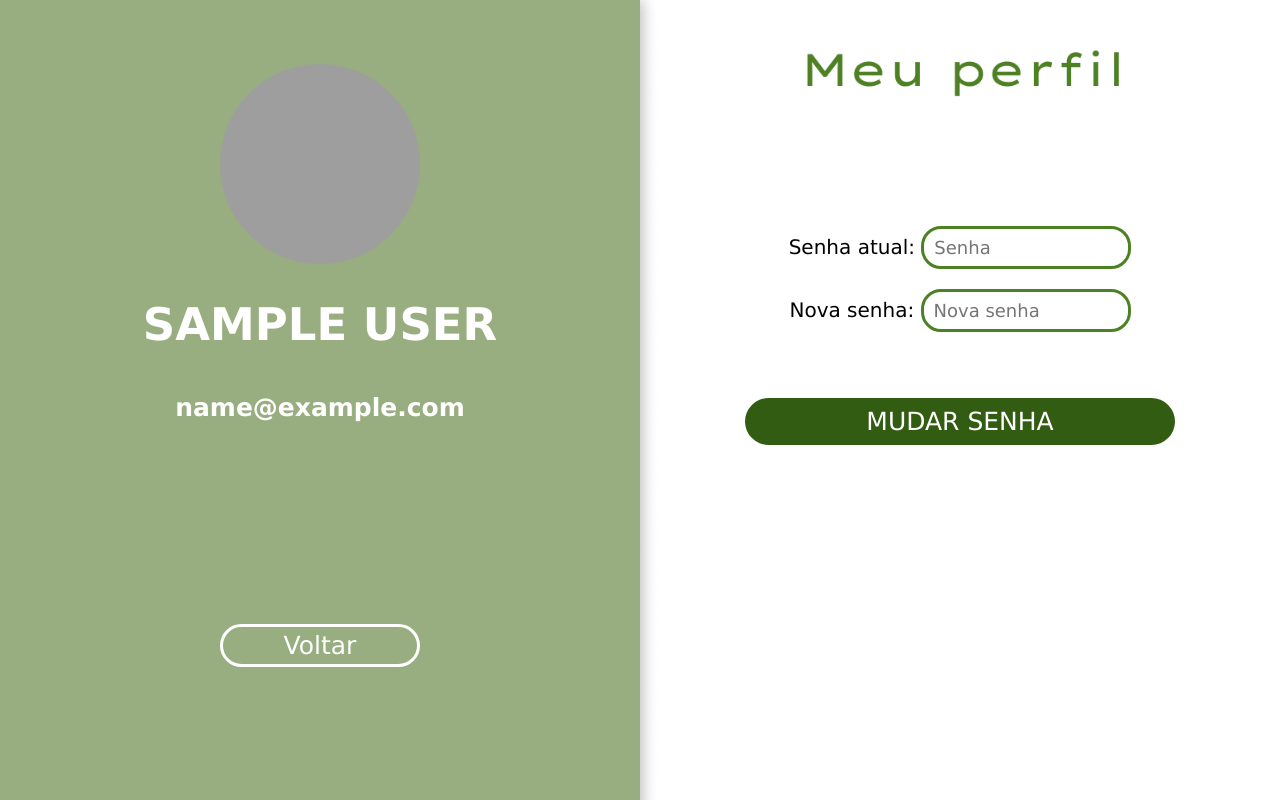
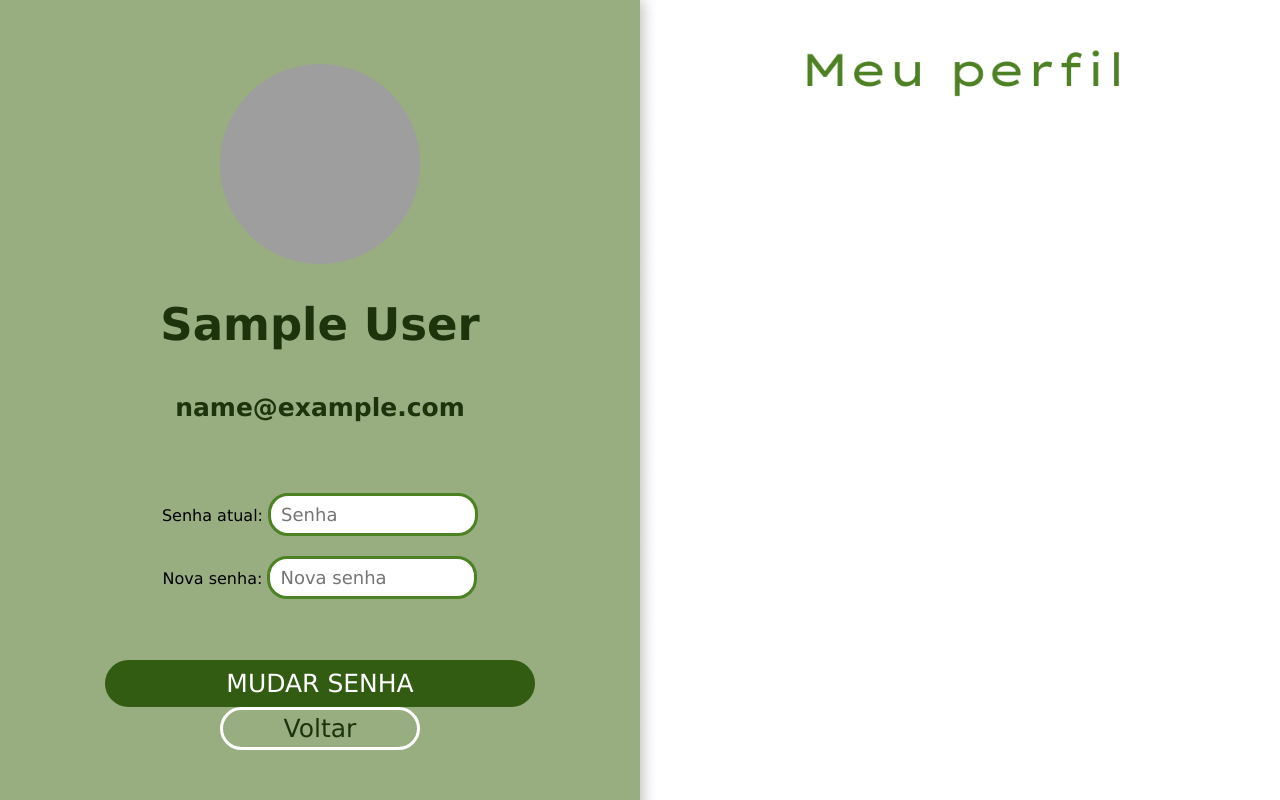
Before and after one commit to luiza846/Estufa-Inteligente, a PHP site: page /perfil.php in a window 1280 px wide. Run offline with PHP 8.4, Linux system fonts and the light colour scheme; the visitor is signed in with stand-in values (Sample User, id 1); grey boxes are pictures that could not be loaded.

Commit message:
update tela perfil

```diff
--- a/estufa/css/style.css
+++ b/estufa/css/style.css
@@ -274,19 +274,11 @@
 }
 .div-painel-perfil h1{
     font-size: 45px;
-    color: white;
-    text-transform: uppercase;
+    color: #1c330b;
 }
 .div-painel-perfil h5{
     font-size: 25px;
-    color: white;
-}
-.div-info-perfil{
-    padding-top: 15%;
-    font-size: 20px;
-    text-align: center;
-    float: right;
-    width: 50%;
+    color: #1c330b;
 }
 form input[type=password]{
     width: 30%;
@@ -298,9 +290,6 @@ form input[type=password]{
     /*distancia entre dois campos*/
     margin: 10px 0;
     border-radius: 20px;
-}
-.div-painel-perfil,.div-info-perfil{
-    display: inline-block;
 }
 .div-nome-email{
     width: 250px;
@@ -329,7 +318,7 @@ form input[type=password]{
 }
 .voltar a{
     text-decoration: none;
-    color: #ffffff;
+    color: #1c330b;
 }
 /*efeitos do botao*/
 .voltar:hover{
@@ -512,14 +501,9 @@ form input[type=password]{
     width: 100%;
     height: 300px;
 }
-.div-monitora-sobre-planta{
-    width: 100%;
-    height: 300px;
-    background-color: #742ea38a;
 
-}
 .div-monitora-temp{
-    width: 590px;
+    width: 700px;
     height: 400px;
 }
 .div-monitora-umidade{
@@ -535,3 +519,9 @@ form input[type=password]{
 .div-monitora-all{
     text-align: center;
 }
+.div-monitora-info{
+    text-align: center;
+    width: 100%;
+    height: 200px;
+    background-color: rgba(133, 133, 133, 0.404);
+}
--- a/estufa/perfil.php
+++ b/estufa/perfil.php
@@ -31,8 +31,8 @@ catch(PDOException $erro)
     <link rel="stylesheet" href="css/style.css">
     <title>Meu Perfil</title>
 </head>
-<body class = "body-perfil" style="background-image: url(fundoLogin/perfil.png);">
-    <div class="div-perfil">
+<body class = "body-perfil" style="background-image: url(/perfil.png);">
+
         <div class = "div-painel-perfil">
             <?php
                     $id_usuario = $_SESSION['id_usuario'];
@@ -63,22 +63,17 @@ catch(PDOException $erro)
                     }
             ?>
 
-                    <div class="div-voltar">
-                    <a href="telaPrincipal.php"><button class = "voltar">Voltar</buttom></a>
-                </div>
-        </div>
-
-        <div class = "div-info-perfil">
-        <form action="editDadosUsuario.php" method="post">
-            <div class = "div-nome-email">
-            </div>
+                <form action="editDadosUsuario.php" method="post">
                 <br>Senha atual: <input type="password" name="campoSenhaAntiga" placeholder="Senha">
                 <br>Nova senha: <input type="password" name="campoNovaSenha" placeholder="Nova senha">
                 <div class="btn-senha">
                 <br><input class = "btn-mudar-senha" type="submit" value="MUDAR SENHA">
                 </div>
-                </div>
-        </form>
+                </form>
+
+                <a href="telaPrincipal.php"><button class = "voltar">Voltar</buttom></a>
+
+
     </div>
 </body>
 </html>
```
Also changed, not shown: estufa/monitora.php (+44 -5 lines), estufa/teste.txt (+7 -7 lines), estufa/planta/0/cebolinha.jpg (added), estufa/planta/0/morango.jpg (added).
